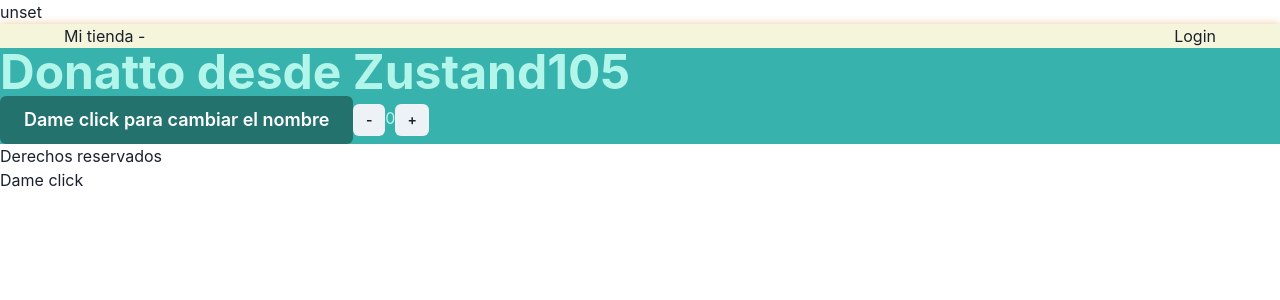
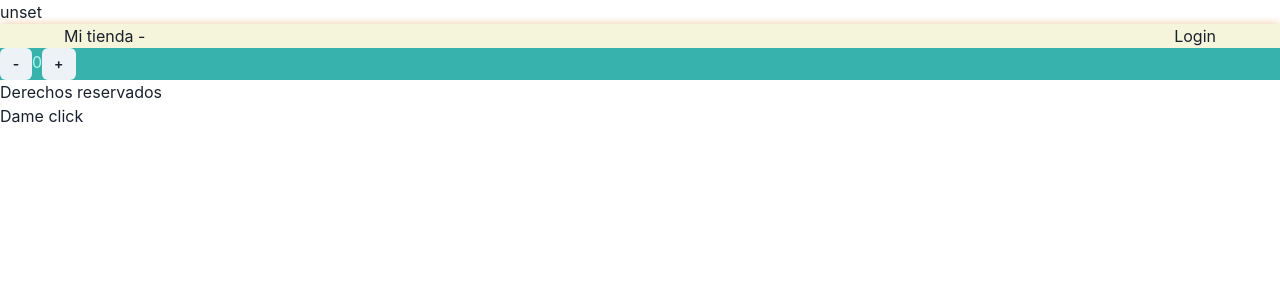
Before and after one commit to donatto22/proyecto-guiado-g33, a React (Vite) app: page / in a window 1280 px wide. Shown: the top 300 px of the page. Built offline with nearby package versions, Linux system fonts and the light colour scheme; no server answers; what @react-pdf/renderer would draw is missing.

Commit message:
actualizando

```diff
--- a/src/pages/home/Home.tsx
+++ b/src/pages/home/Home.tsx
@@ -1,24 +1,13 @@
-import { Box, Button, Heading } from '@chakra-ui/react'
+import { Box, Button } from '@chakra-ui/react'
 import BaseLayout from '../../shared/layout/BaseLayout'
-import { useUser } from '../../shared/hooks/useUser'
-import { useNameStore } from '../../shared/store/useNameStore'
 import { useCounterStore } from '../../shared/store/useCounterStore'
 
 const Home = () => {
-    const { age } = useUser()
-    const { name, setName } = useNameStore()
-
     const { count, increase, decrease } = useCounterStore()
 
     return (
         <BaseLayout>
             <Box bgColor='teal.400' color='teal.100'>
-                <Heading as='h1' size='2xl' _hover={{ color: 'rebeccapurple' }}>
-                    {name}
-
-                    {age}
-                </Heading>
-                <Button size='lg' colorScheme='blackAlpha' onClick={() => setName("Pepe")}>Dame click para cambiar el nombre</Button>
 
                 <Button size='sm' onClick={decrease}>-</Button>
                 {count}
```
